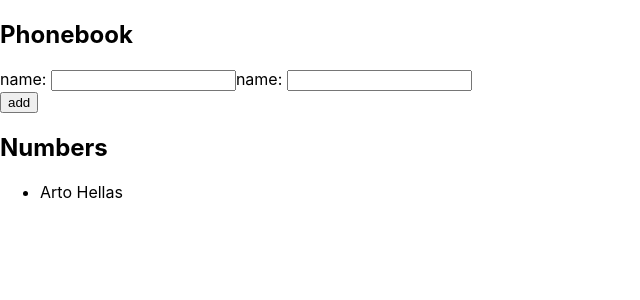
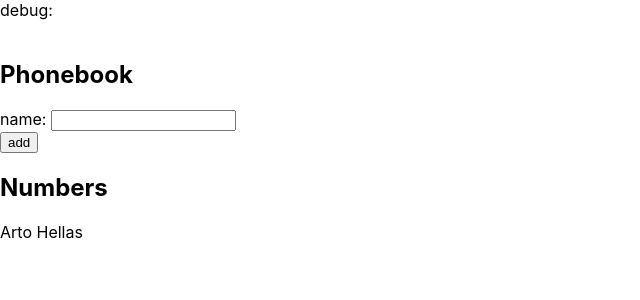
Before and after one commit to lgbrock/fso, a React (Create React App) app in the folder part2/phonebook/: page / in a window 1280 px wide. Shown: the top 300 px of the page, without its empty margins (0-640 px from the left). Built offline with nearby package versions, Linux system fonts and the light colour scheme.

Commit message:
finished exercise 2.6

```diff
--- a/part2/phonebook/src/App.js
+++ b/part2/phonebook/src/App.js
@@ -5,28 +5,41 @@ const App = () => {
 	const [persons, setPersons] = useState([{ name: 'Arto Hellas' }]);
 	const [newName, setNewName] = useState('');
 
+	const addName = (event) => {
+		event.preventDefault();
+		if (newName === '') {
+			return;
+		}
+		const newPerson = {
+			name: newName,
+		};
+		setPersons(persons.concat(newPerson));
+		setNewName('');
+	};
+
 	return (
 		<div>
+			<div>debug: {newName}</div>
+			<br />
 			<h2>Phonebook</h2>
-			<form>
+			<form onSubmit={addName}>
 				<div>
 					name:{' '}
 					<input
 						value={newName}
 						onChange={(event) => setNewName(event.target.value)}
 					/>
-					name: <input />
 				</div>
 				<div>
 					<button type='submit'>add</button>
 				</div>
 			</form>
 			<h2>Numbers</h2>
-			<ul>
+			<div>
 				{persons.map((person) => (
-					<li key={person.name}>{person.name}</li>
+					<p key={person.name}>{person.name}</p>
 				))}
-			</ul>
+			</div>
 		</div>
 	);
 };
```
